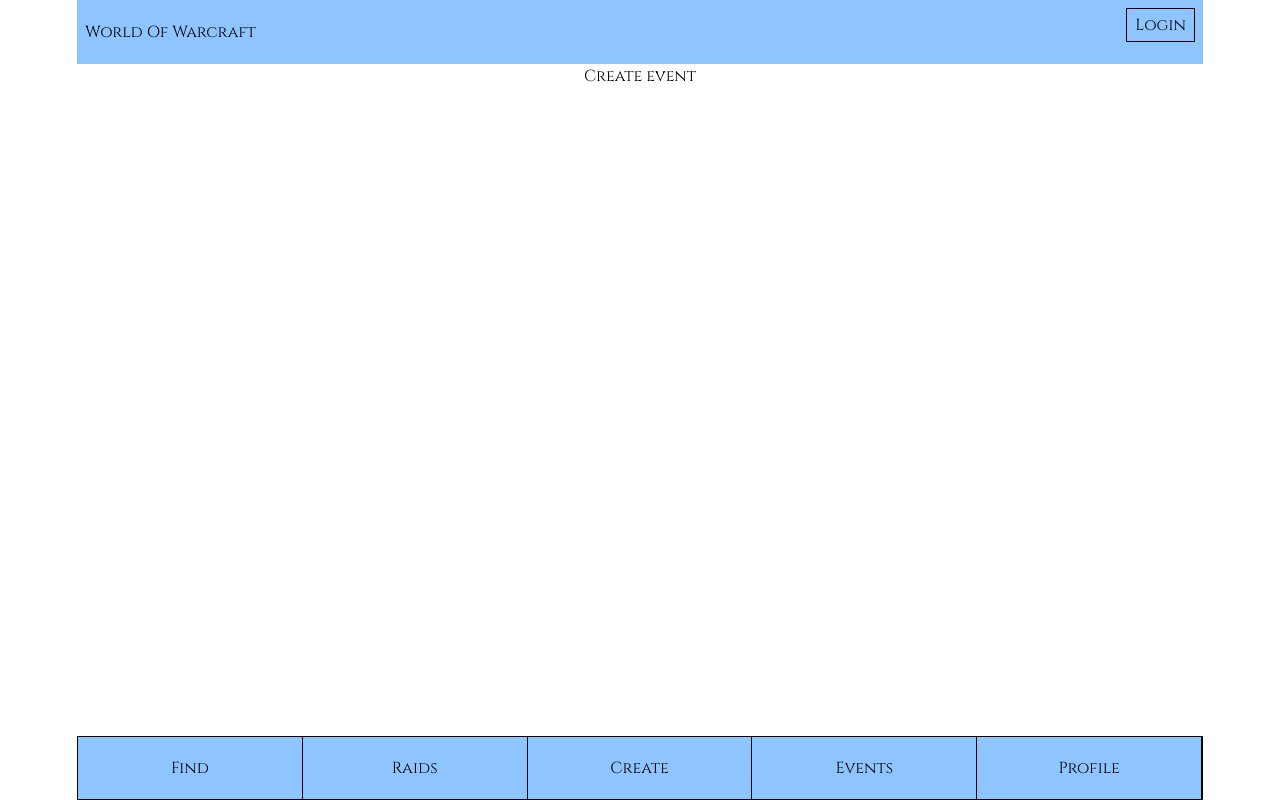
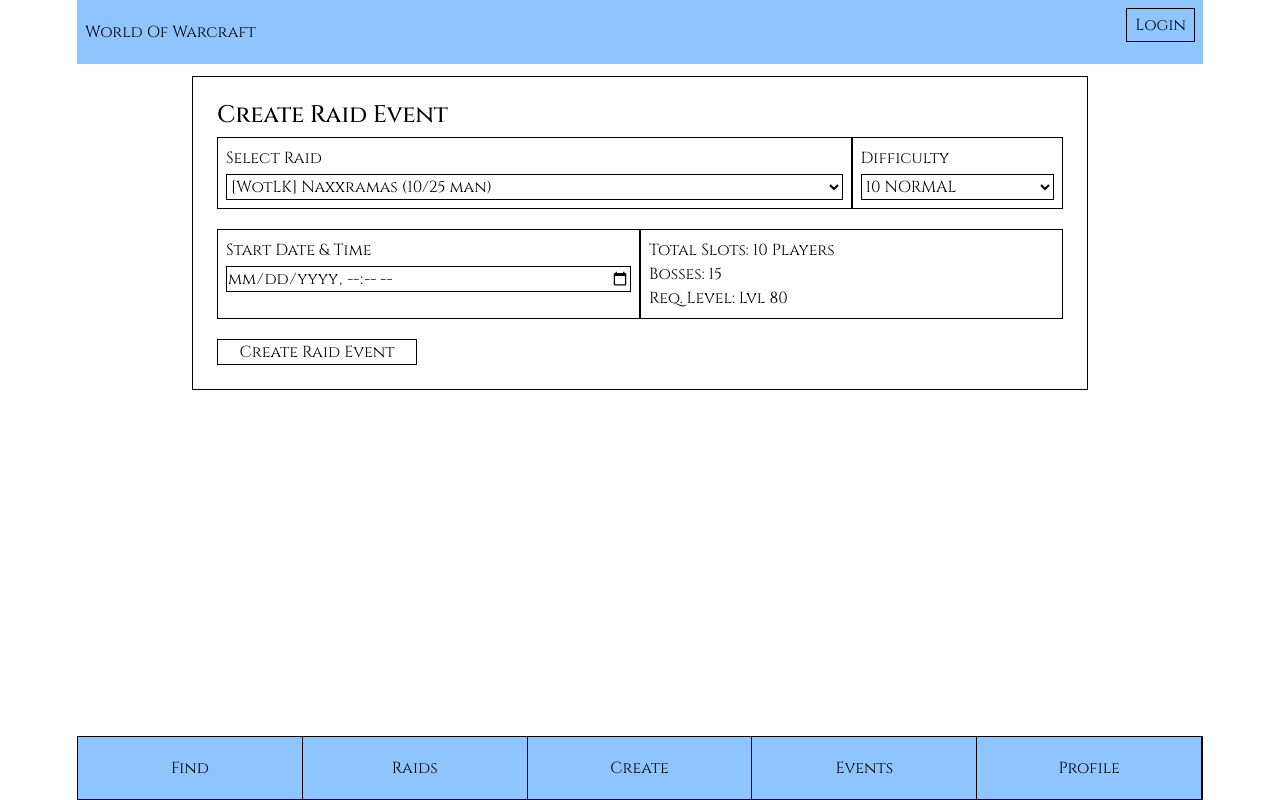
Before and after one commit to bexy65/social, a React (Vite) app in the folder frontend/: page /create in a window 1280 px wide. Built offline with nearby package versions, Linux system fonts and the light colour scheme.

Commit message:
feat: #1 create event mockup data and layout

```diff
--- /dev/null
+++ b/frontend/components/CreateRaidEventForm.jsx
@@ -0,0 +1,107 @@
+import React, { useState } from 'react';
+import raidsData from '../mocks/raids.json';
+
+export function CreateRaidEventForm() {
+  const [selectedRaidId, setSelectedRaidId] = useState(raidsData[0]?.id || 1);
+  const [selectedDifficulty, setSelectedDifficulty] = useState('');
+  const [startsAt, setStartsAt] = useState('');
+
+  const selectedRaid = raidsData.find((r) => r.id === Number(selectedRaidId));
+  const totalSlots = selectedRaid?.sizes[0] || 25;
+
+  const handleSubmit = (e) => {
+    e.preventDefault();
+
+    const newRaidEvent = {
+      id: Date.now(),
+      raidId: selectedRaid.id,
+      raidName: selectedRaid.name,
+      startsAt: startsAt,
+      difficulty: selectedDifficulty || selectedRaid.difficulties[0],
+      slots: {
+        total: totalSlots,
+        filled: 1,
+      },
+      players: [
+        { id: 101, name: 'LeaderName', role: 'tank' },
+      ],
+    };
+
+    console.log('Submitted New Event Payload:', newRaidEvent);
+  };
+
+  return (
+    <div>
+      <h2 className='text-start'>Create Raid Event</h2>
+
+      <form onSubmit={handleSubmit} className="flex flex-col gap-5 text-left">
+        <div className='flex flex-col md:flex-row'>
+            <div className='border p-2 md:w-3/4 mb-2 md:mb-0'>
+                <label className="block mb-1">Select Raid</label>
+                <select
+                    value={selectedRaidId}
+                    onChange={(e) => {
+                    setSelectedRaidId(Number(e.target.value));
+                    setSelectedDifficulty('');
+                    }}
+                    className="w-full border"
+                >
+                    {raidsData.map((raid) => (
+                    <option key={raid.id} value={raid.id}>
+                        [{raid.expansion === 'wrath_of_the_lich_king' ? 'WotLK' : 'TBC'}] {raid.name} ({raid.sizes.join('/')} man)
+                    </option>
+                    ))}
+                </select>
+            </div>
+
+            <div className='border p-2 md:w-1/4'>
+                <label className="block mb-1">Difficulty</label>
+                <select
+                    value={selectedDifficulty || selectedRaid?.difficulties[0]}
+                    onChange={(e) => setSelectedDifficulty(e.target.value)}
+                    className="w-full border"
+                >
+                    {selectedRaid?.difficulties.map((diff) => (
+                    <option key={diff} value={diff}>
+                        {diff.replace('_', ' ').toUpperCase()}
+                    </option>
+                    ))}
+                </select>
+            </div>
+        </div>
+
+        <div className='flex flex-col md:flex-row'>
+
+            <div className='border flex flex-col p-2 w-full md:w-1/2 mb-2 md:mb-0'>
+                <label className="block mb-1">Start Date & Time</label>
+                <input
+                    type="datetime-local"
+                    required
+                    value={startsAt}
+                    onChange={(e) => setStartsAt(e.target.value)}
+                    className="w-full border"
+                />
+            </div>
+
+            {selectedRaid && (
+            <div className="flex flex-col p-2 border w-full md:w-1/2">
+                <div>
+                <p>Total Slots: <span>{totalSlots} Players</span></p>
+                <p>Bosses: <span>{selectedRaid.bossCount}</span></p>
+                </div>
+                <div>
+                <p>Req. Level: <span>Lvl {selectedRaid.level}</span></p>
+                </div>
+            </div>
+            )}
+        </div>
+
+
+
+        <button type="submit" className="w-full md:w-50 border">
+          Create Raid Event
+        </button>
+      </form>
+    </div>
+  );
+}
--- a/frontend/pages/CreateEvent.jsx
+++ b/frontend/pages/CreateEvent.jsx
@@ -1,8 +1,10 @@
+import { CreateRaidEventForm } from "../components/CreateRaidEventForm";
+
 function CreateEvent() {
     return (
-        <>
-            <p>Create event</p>
-        </>
+        <div className="max-w-4xl mx-auto p-6 border my-3">
+            <CreateRaidEventForm />
+        </div>
     )
 }
 
```
